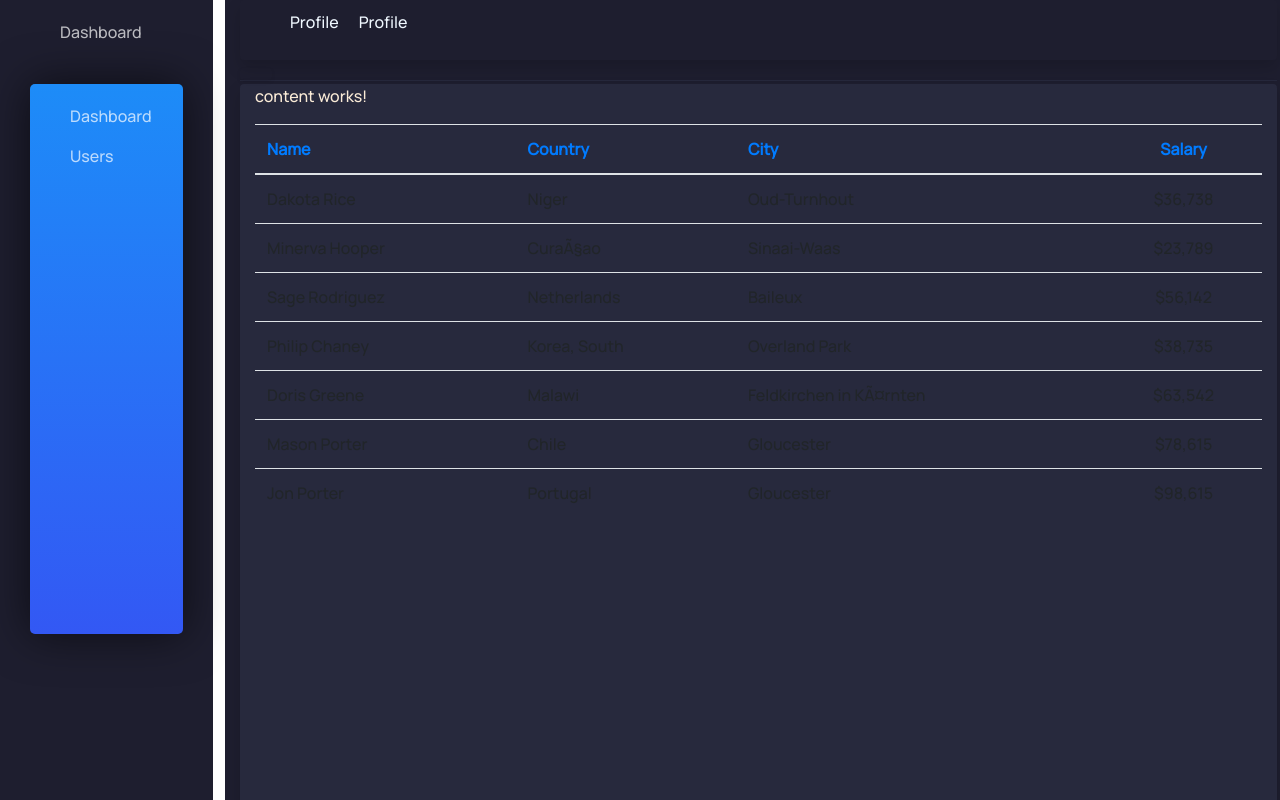
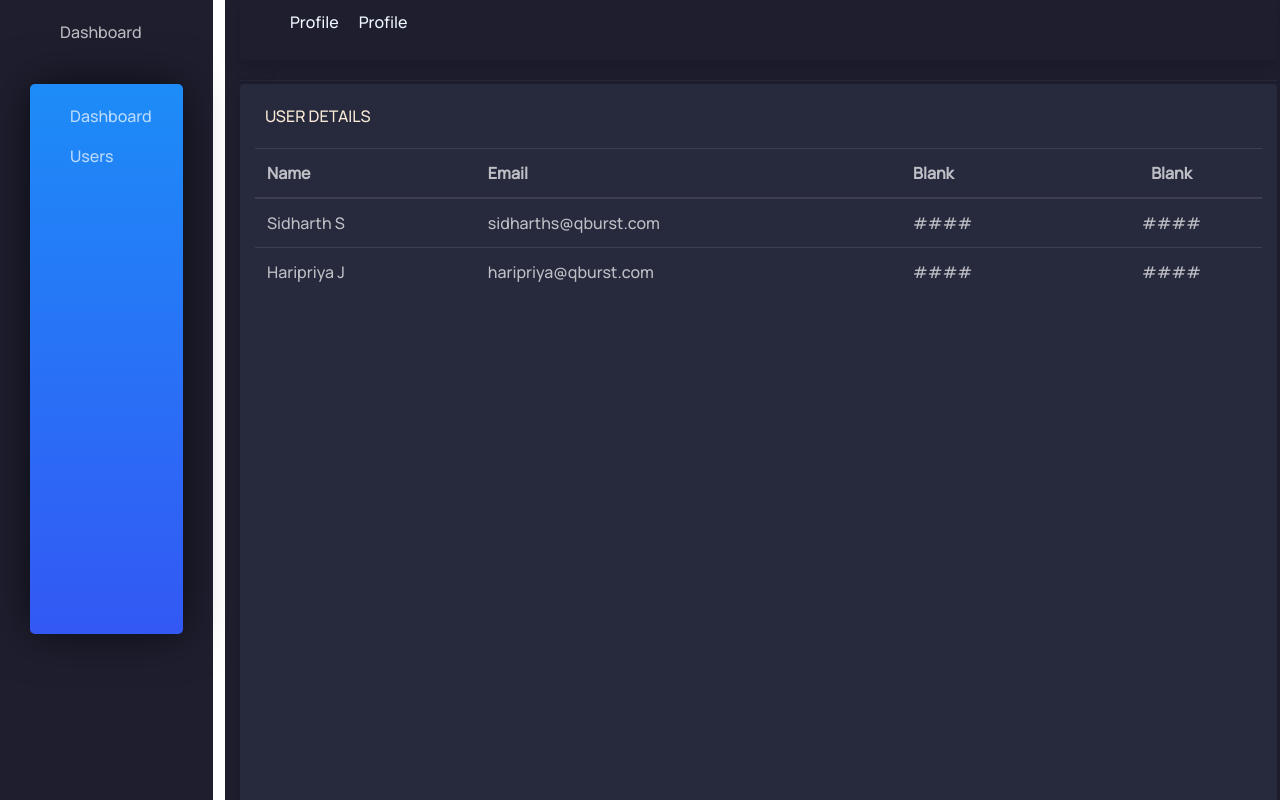
Before and after one commit to JiHaripriya/User-Management, an Angular app: page /dashboard in a window 1280 px wide. Shown: the top 800 px of the page. Built offline with nearby package versions, Linux system fonts and the light colour scheme.

Commit message:
Add table

```diff
--- a/src/app/main-layout/content/content.component.css
+++ b/src/app/main-layout/content/content.component.css
@@ -0,0 +1,9 @@
+tr,
+th {
+  color: rgba(255, 255, 255, 0.7) !important;
+}
+
+.table td,
+.table th {
+  border-color: rgba(255, 255, 255, 0.1);
+}
--- a/src/app/main-layout/content/content.component.html
+++ b/src/app/main-layout/content/content.component.html
@@ -1,56 +1,26 @@
-<p style="color: antiquewhite">content works!</p>
+<p style="color: antiquewhite; margin: 20px 10px">USER DETAILS</p>
 <div class="table-responsive">
   <table class="table tablesorter" id="">
     <thead class="text-primary">
       <tr>
         <th>Name</th>
-        <th>Country</th>
-        <th>City</th>
-        <th class="text-center">Salary</th>
+        <th>Email</th>
+        <th>Blank</th>
+        <th class="text-center">Blank</th>
       </tr>
     </thead>
     <tbody>
       <tr>
-        <td>Dakota Rice</td>
-        <td>Niger</td>
-        <td>Oud-Turnhout</td>
-        <td class="text-center">$36,738</td>
+        <td>Sidharth S</td>
+        <td>sidharths@qburst.com</td>
+        <td>####</td>
+        <td class="text-center">####</td>
       </tr>
       <tr>
-        <td>Minerva Hooper</td>
-        <td>CuraÃ§ao</td>
-        <td>Sinaai-Waas</td>
-        <td class="text-center">$23,789</td>
-      </tr>
-      <tr>
-        <td>Sage Rodriguez</td>
-        <td>Netherlands</td>
-        <td>Baileux</td>
-        <td class="text-center">$56,142</td>
-      </tr>
-      <tr>
-        <td>Philip Chaney</td>
-        <td>Korea, South</td>
-        <td>Overland Park</td>
-        <td class="text-center">$38,735</td>
-      </tr>
-      <tr>
-        <td>Doris Greene</td>
-        <td>Malawi</td>
-        <td>Feldkirchen in KÃ¤rnten</td>
-        <td class="text-center">$63,542</td>
-      </tr>
-      <tr>
-        <td>Mason Porter</td>
-        <td>Chile</td>
-        <td>Gloucester</td>
-        <td class="text-center">$78,615</td>
-      </tr>
-      <tr>
-        <td>Jon Porter</td>
-        <td>Portugal</td>
-        <td>Gloucester</td>
-        <td class="text-center">$98,615</td>
+        <td>Haripriya J</td>
+        <td>haripriya@qburst.com</td>
+        <td>####</td>
+        <td class="text-center">####</td>
       </tr>
     </tbody>
   </table>
```
